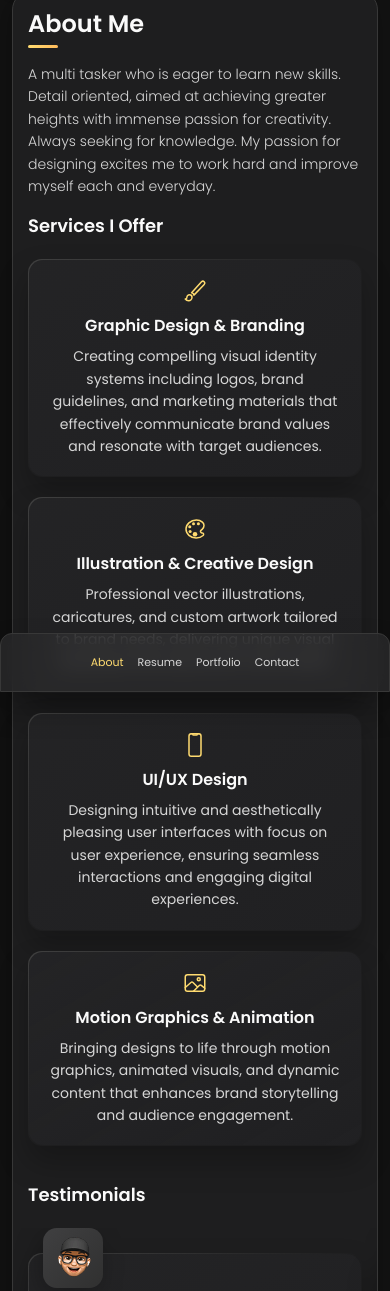
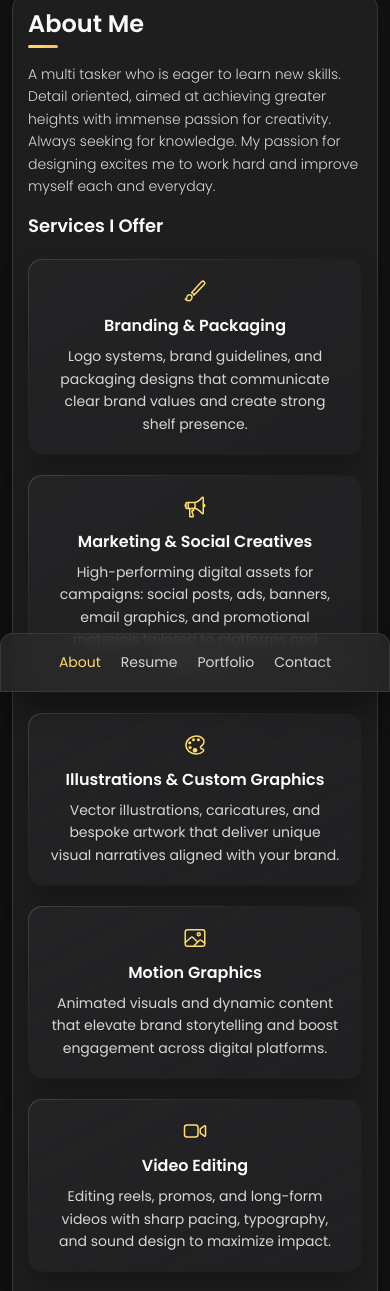
Before and after one commit to Jayeshpatil9869/riddisha, a plain HTML site: page index.html in a window 390 px wide. Shown: the part 152-1443 px from the top of the page. Drawn offline with nearby package versions, Linux system fonts and the light colour scheme.

Commit message:
Update service offerings in index.html with new titles and descriptions; replace avatar image and adjust timeline date. Enhance navbar readability in style.css for small screens.

```diff
--- a/assets/css/style.css
+++ b/assets/css/style.css
@@ -1430,6 +1430,14 @@ textarea.form-input::-webkit-resizer {
   address {
     font-size: var(--fs-8);
   }
+
+  /**
+   * #NAVBAR (improve readability on small screens)
+   */
+  .navbar-link {
+    font-size: 14px; /* larger than default 11px */
+    padding: 18px 10px;
+  }
 }
 
 /**
--- a/index.html
+++ b/index.html
@@ -45,7 +45,7 @@
         <div class="sidebar-info">
           <figure class="avatar-box">
             <img
-              src="./assets/images/my-avatar.png"
+              src="./assets/images/avatar-2.png"
               alt="Riddhisha Pawar"
               width="80"
             />
@@ -190,24 +190,43 @@
             <h3 class="h3 service-title">Services I Offer</h3>
 
             <ul class="service-list">
+              <!-- 1) Branding & Packaging -->
               <li class="service-item">
                 <div class="service-icon-box">
                   <ion-icon name="brush-outline"></ion-icon>
                 </div>
 
                 <div class="service-content-box">
-                  <h4 class="h4 service-item-title">
-                    Graphic Design & Branding
-                  </h4>
+                  <h4 class="h4 service-item-title">Branding & Packaging</h4>
 
                   <p class="service-item-text">
-                    Creating compelling visual identity systems including logos,
-                    brand guidelines, and marketing materials that effectively
-                    communicate brand values and resonate with target audiences.
+                    Logo systems, brand guidelines, and packaging designs that
+                    communicate clear brand values and create strong shelf
+                    presence.
                   </p>
                 </div>
               </li>
 
+              <!-- 2) Marketing & Social Creatives -->
+              <li class="service-item">
+                <div class="service-icon-box">
+                  <ion-icon name="megaphone-outline"></ion-icon>
+                </div>
+
+                <div class="service-content-box">
+                  <h4 class="h4 service-item-title">
+                    Marketing & Social Creatives
+                  </h4>
+
+                  <p class="service-item-text">
+                    High-performing digital assets for campaigns: social posts,
+                    ads, banners, email graphics, and promotional materials
+                    tailored to platforms and audiences.
+                  </p>
+                </div>
+              </li>
+
+              <!-- 3) Illustrations & Custom Graphics -->
               <li class="service-item">
                 <div class="service-icon-box">
                   <ion-icon name="color-palette-outline"></ion-icon>
@@ -215,47 +234,44 @@
 
                 <div class="service-content-box">
                   <h4 class="h4 service-item-title">
-                    Illustration & Creative Design
+                    Illustrations & Custom Graphics
                   </h4>
 
                   <p class="service-item-text">
-                    Professional vector illustrations, caricatures, and custom
-                    artwork tailored to brand needs, delivering unique visual
-                    narratives that stand out in the market.
+                    Vector illustrations, caricatures, and bespoke artwork that
+                    deliver unique visual narratives aligned with your brand.
                   </p>
                 </div>
               </li>
 
-              <li class="service-item">
-                <div class="service-icon-box">
-                  <ion-icon name="phone-portrait-outline"></ion-icon>
-                </div>
-
-                <div class="service-content-box">
-                  <h4 class="h4 service-item-title">UI/UX Design</h4>
-
-                  <p class="service-item-text">
-                    Designing intuitive and aesthetically pleasing user
-                    interfaces with focus on user experience, ensuring seamless
-                    interactions and engaging digital experiences.
-                  </p>
-                </div>
-              </li>
-
+              <!-- 4) Motion Graphics -->
               <li class="service-item">
                 <div class="service-icon-box">
                   <ion-icon name="image-outline"></ion-icon>
                 </div>
 
                 <div class="service-content-box">
-                  <h4 class="h4 service-item-title">
-                    Motion Graphics & Animation
-                  </h4>
+                  <h4 class="h4 service-item-title">Motion Graphics</h4>
 
                   <p class="service-item-text">
-                    Bringing designs to life through motion graphics, animated
-                    visuals, and dynamic content that enhances brand
-                    storytelling and audience engagement.
+                    Animated visuals and dynamic content that elevate brand
+                    storytelling and boost engagement across digital platforms.
+                  </p>
+                </div>
+              </li>
+
+              <!-- 5) Video Editing -->
+              <li class="service-item">
+                <div class="service-icon-box">
+                  <ion-icon name="videocam-outline"></ion-icon>
+                </div>
+
+                <div class="service-content-box">
+                  <h4 class="h4 service-item-title">Video Editing</h4>
+
+                  <p class="service-item-text">
+                    Editing reels, promos, and long-form videos with sharp
+                    pacing, typography, and sound design to maximize impact.
                   </p>
                 </div>
               </li>
@@ -596,7 +612,7 @@
                 <h4 class="h4 timeline-item-title">
                   Graphic Designer – DigiMirai
                 </h4>
-                <span>November 2024 — Present</span>
+                <span>June 2024 — Present</span>
                 <p class="timeline-text">
                   • Develop and execute creative graphic design solutions for
                   digital marketing campaigns and brand identity projects<br />
@@ -700,16 +716,7 @@
                 </div>
               </li>
 
-              <li class="skills-item">
-                <div class="title-wrapper">
-                  <h5 class="h5">Figma (UI Design)</h5>
-                  <!-- <data value="85">85%</data> -->
-                </div>
 
-                <div class="skill-progress-bg">
-                  <div class="skill-progress-fill" style="width: 85%"></div>
-                </div>
-              </li>
             </ul>
           </section>
         </article>
@@ -754,7 +761,7 @@
                 data-filter-item
                 data-category="web design"
                 data-project-title="MetaSpark"
-                data-images="./assets/project/images/Illustrations.webp,./assets/project/images/Illustrations img1.webp"
+                data-images="./assets/project/images/Illustrations.webp,./assets/project/images/img1.webp"
               >
                 <a href="javascript:void(0);" data-project-open>
                   <figure class="project-img">
```
